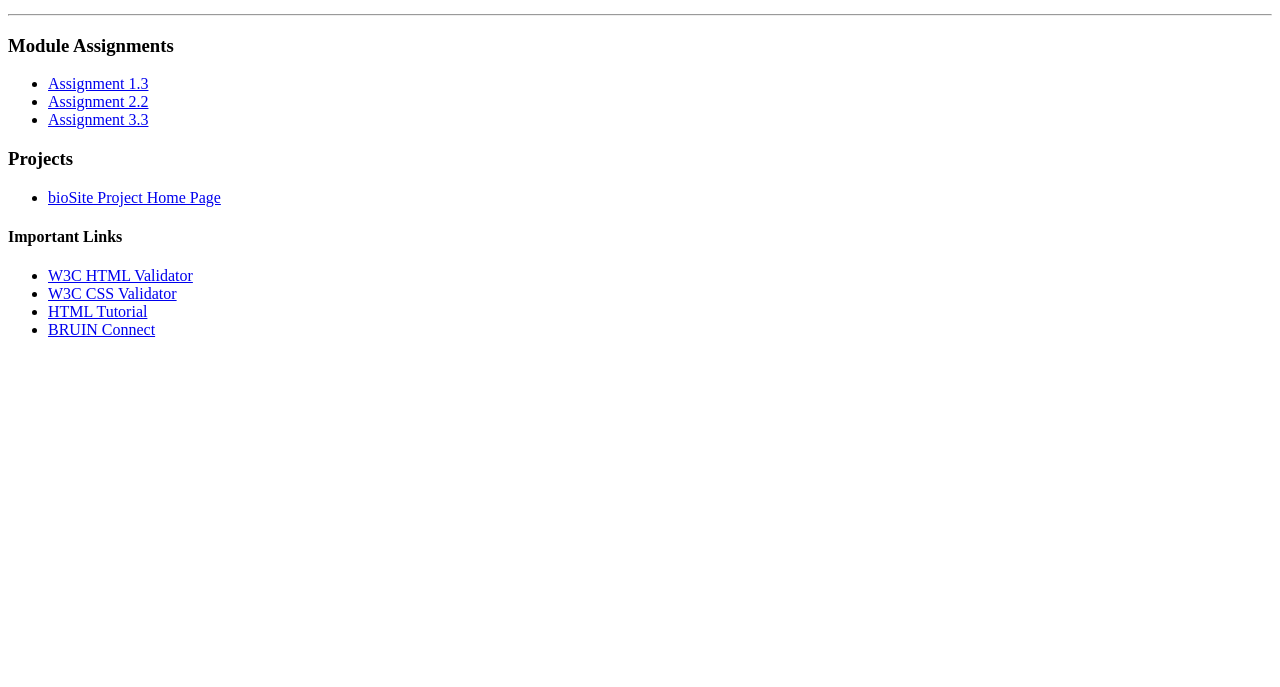
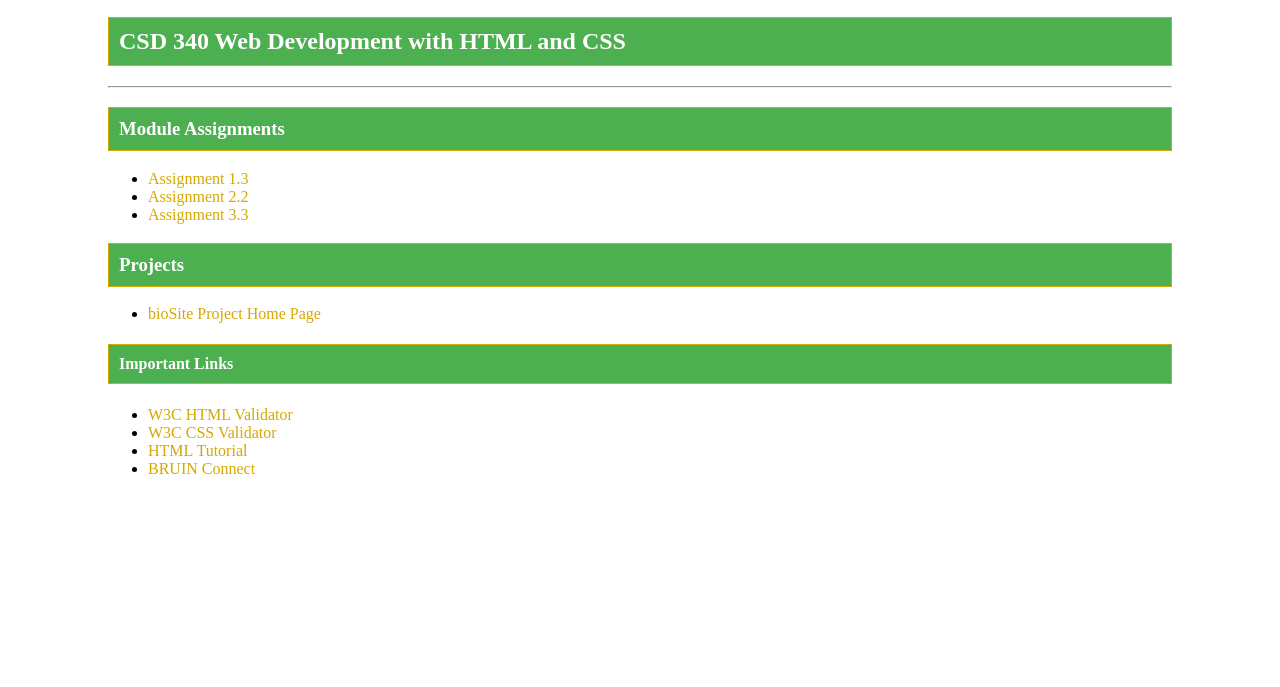
Before and after one commit to mel-favelli/CSD-340, a plain HTML site: page index.html in a window 1280 px wide. Shown: the part 113-800 px from the top of the page. Drawn offline with Linux system fonts and the light colour scheme.

Commit message:
mod 3 html

```diff
--- a/index.html
+++ b/index.html
@@ -13,9 +13,9 @@
         <hr>
         <h3>Module Assignments</h3>
         <ul>
-            <li><a href="module-1/Assignment1_3.html">Assignment 1.3</a></li>
-            <li><a href="module-2/Assignment2_2.html">Assignment 2.2</a></li>
-            <li><a href="module-3/Assignment3_3.html">Assignment 3.3</a></li>
+            <li><a href="module-1/Favelli_Mod1_3.html">Assignment 1.3</a></li>
+            <li><a href="module-2/FavelliMod2_2.html">Assignment 2.2</a></li>
+            <li><a href="module-3/Favelli_Mod3_3.html">Assignment 3.3</a></li>
         </ul>
         <h3>Projects</h3>
         <ul>
--- a/site.css
+++ b/site.css
@@ -0,0 +1,23 @@
+#container {
+    margin-top: 50px;
+    margin-left: 100px;
+    margin-right: 100px;
+}
+h1, h2, h3, h4 {
+    background-color: #4CAF50;  /* Green background */
+    color: white;               /* White text */
+    border: 1px solid #D6A800;  /* Yellow border */
+    padding: 10px;
+}
+a {
+    color: #D6A800;  /* Same yellow color */
+    text-decoration: none;
+}
+
+a:hover {
+    color: #ffffff;  /* White when hovered */
+}
+
+a:visited {
+    color: #B58D00;  /* Slightly darker yellow when visited */
+}
```
Also changed, not shown: 1 other file.
